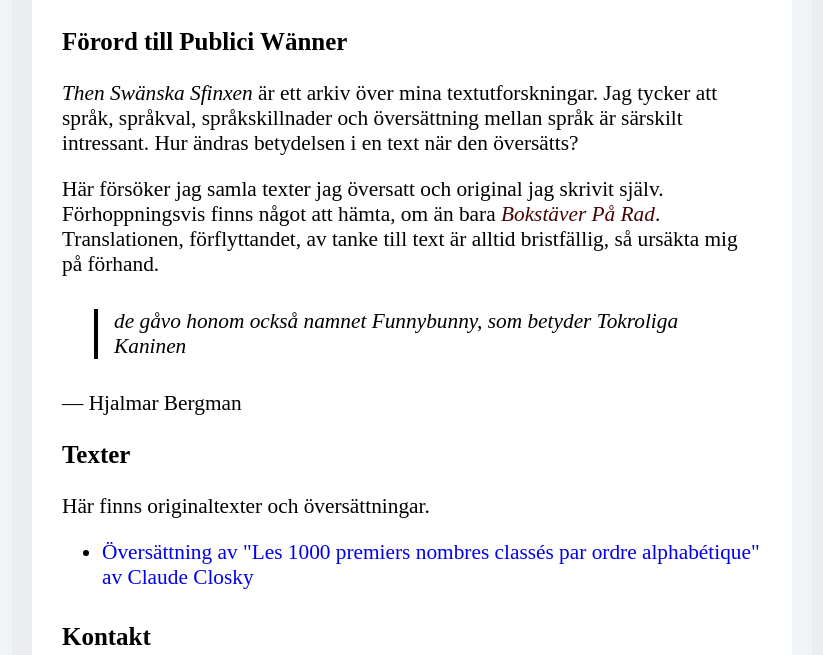
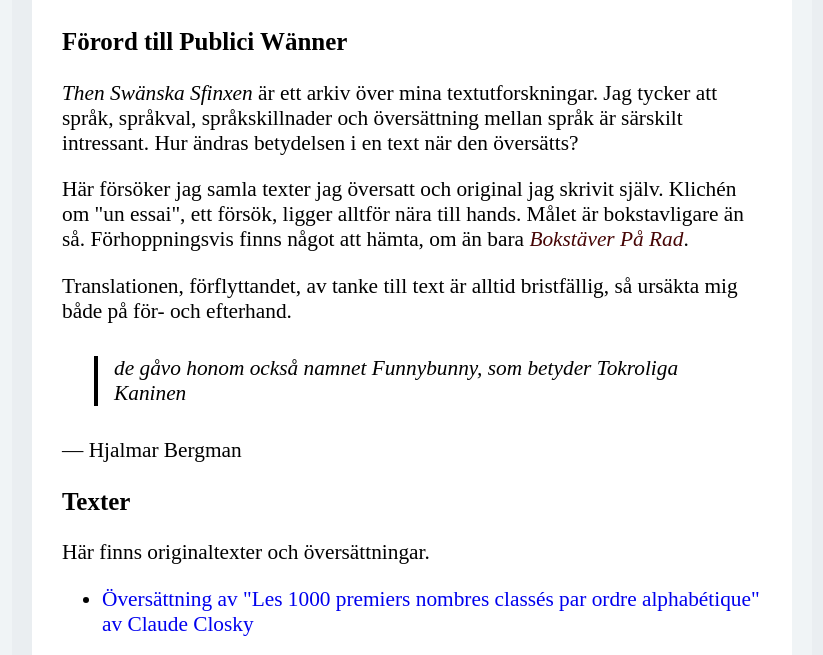
Before and after one commit to ThenSwanskaSfinxen/thenswanskasfinxen.github.io, a plain HTML site: page index.html in a window 1280 px wide. Shown: the part 145-800 px from the top of the page, without its empty margins (228-1051 px from the left). Drawn offline with Linux system fonts and the light colour scheme.

Commit message:
Mer text

```diff
--- a/index.html
+++ b/index.html
@@ -21,12 +21,12 @@
 
 <body>
 <div class="content">
-<!-- <h1 style="color:darkslategrey;">Then Swänska Sfinxen</h1> -->
-<a href=""><img src="logotyp.png" style="margin-top: 40px"></a>
+<a href=""><img src="logotyp.png" style="margin-top: 40px" alt="Then Swänska Sfinxen"></a>
 <br>
 <h3>Förord till Publici Wänner</h3>
 <p><i>Then Swänska Sfinxen</i> är ett arkiv över mina textutforskningar. Jag tycker att språk, språkval, språkskillnader och översättning mellan språk är särskilt intressant. Hur ändras betydelsen i en text när den översätts?</p>
-<p>Här försöker jag samla texter jag översatt och original jag skrivit själv. Förhoppningsvis finns något att hämta, om än bara <i style="color: #460505">Bokstäver På Rad</i>. Translationen, förflyttandet, av tanke till text är alltid bristfällig, så ursäkta mig på förhand.</p>
+<p>Här försöker jag samla texter jag översatt och original jag skrivit själv. Klichén om "un essai", ett försök, ligger alltför nära till hands. Målet är bokstavligare än så. Förhoppningsvis finns något att hämta, om än bara <i style="color: #460505">Bokstäver På Rad</i>.</p>
+<p>Translationen, förflyttandet, av tanke till text är alltid bristfällig, så ursäkta mig både på för- och efterhand.</p>
 <blockquote>de gåvo honom också namnet Funnybunny, som betyder Tokroliga Kaninen</blockquote>
 <p>— Hjalmar Bergman</p>
 <h3>Texter</h3>
```
Also changed, not shown: closky1.html (+1 -3 lines).
